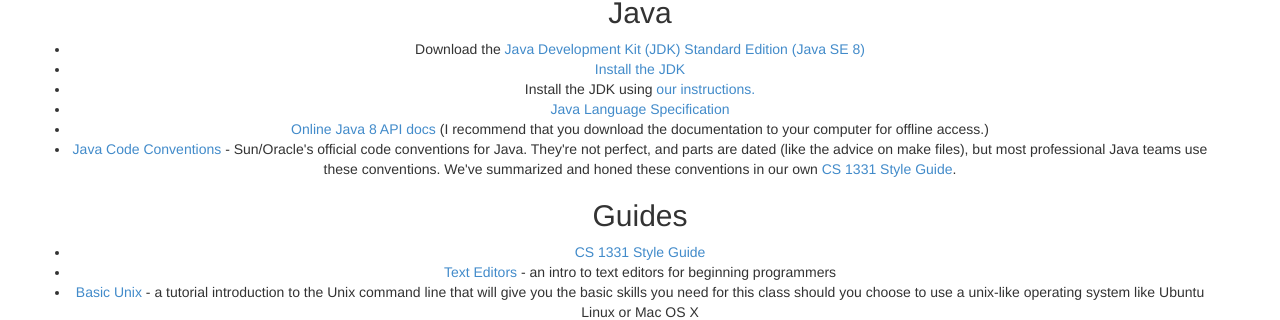
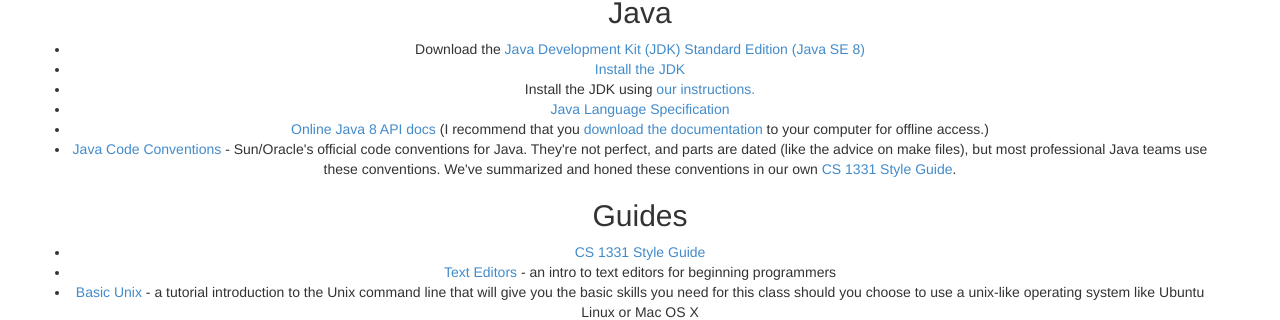
Before and after one commit to dr-cs/intro-oop-java, a Jekyll site: the page built from resources.html, in a window 1280 px wide. Shown: the part 462-782 px from the top of the page. Built offline with Jekyll 4.4.1, drawn with Linux system fonts in a browser that asks for light colours; nearby versions of some CDN libraries; Markdown is read by kramdown in place of the engine named in the settings; part of the change alters nothing that is shown.

```diff
--- a/resources.html
+++ b/resources.html
@@ -23,7 +23,7 @@ CS 1301, CS 1331, CS 1332, CS 2050, CS 2110,  CS 2200.</blockquote>
 <li>Install the JDK using <a href="install-java.html">our instructions.</a></li>
 
 <li><a href="http://docs.oracle.com/javase/specs/">Java Language Specification</a></li>
-<li><a href="http://docs.oracle.com/javase/8/docs/api/">Online Java 8 API docs</a> (I recommend that you download the documentation to your computer for offline access.)</li>
+<li><a href="http://docs.oracle.com/javase/8/docs/api/">Online Java 8 API docs</a> (I recommend that you <a href="http://www.oracle.com/technetwork/java/javase/documentation/jdk8-doc-downloads-2133158.html">download the documentation</a> to your computer for offline access.)</li>
 <li><a href="http://www.oracle.com/technetwork/java/codeconv-138413.html">Java Code Conventions</a> - Sun/Oracle's official code conventions for Java.  They're not perfect, and parts are dated (like the advice on make files), but most professional Java teams use these conventions.  We've summarized and honed these conventions in our own <a href="cs1331-style-guide.html">CS 1331 Style Guide</a>.</li>
 </ul>
 
```
